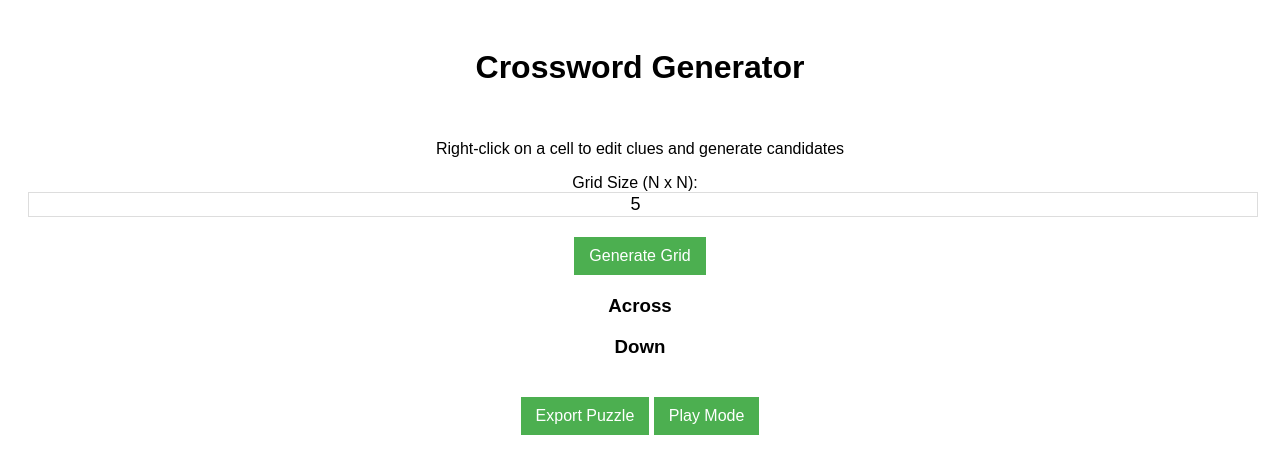
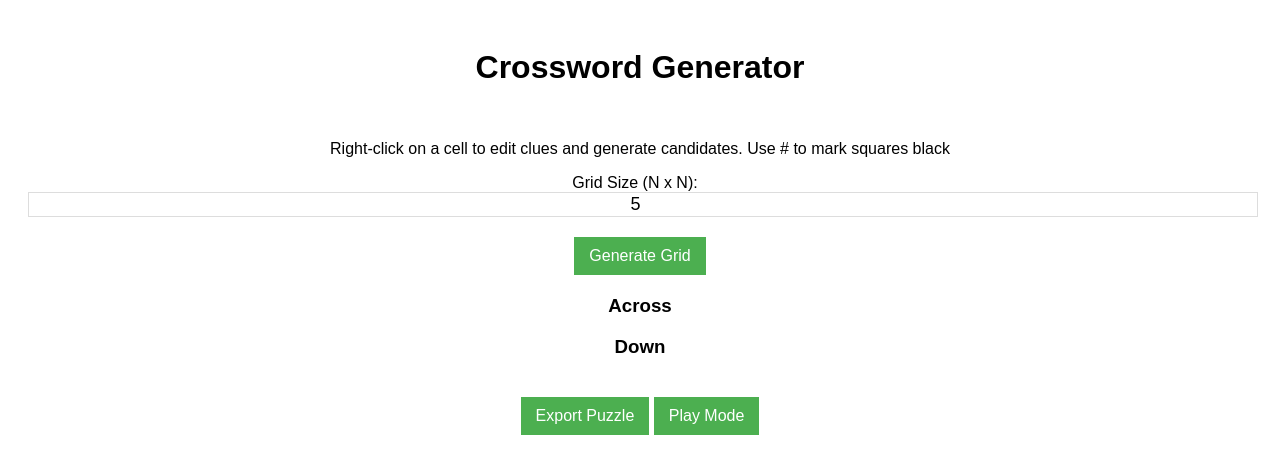
Before and after one commit to JBlitzar/crossword, a plain HTML site: page index.html in a window 1280 px wide. Drawn offline with Linux system fonts and the light colour scheme.

Commit message:
Update index.html

```diff
--- a/index.html
+++ b/index.html
@@ -9,7 +9,10 @@
   <body>
     <h1>Crossword Generator</h1>
     <br />
-    <p>Right-click on a cell to edit clues and generate candidates</p>
+    <p>
+      Right-click on a cell to edit clues and generate candidates. Use # to mark
+      squares black
+    </p>
     <label for="grid-size">Grid Size (N x N):</label>
     <input type="number" id="grid-size" value="5" min="3" max="15" />
     <button onclick="game.generateGrid()">Generate Grid</button>
```
